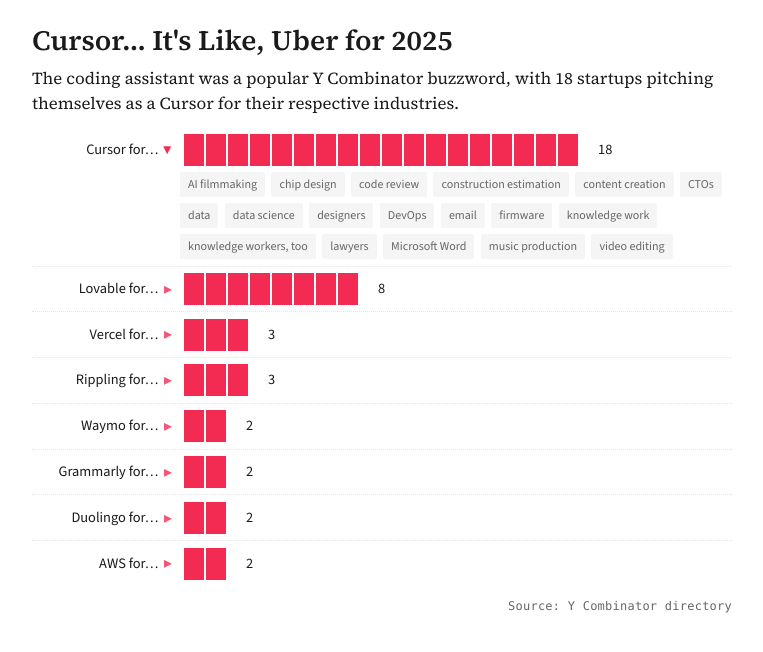
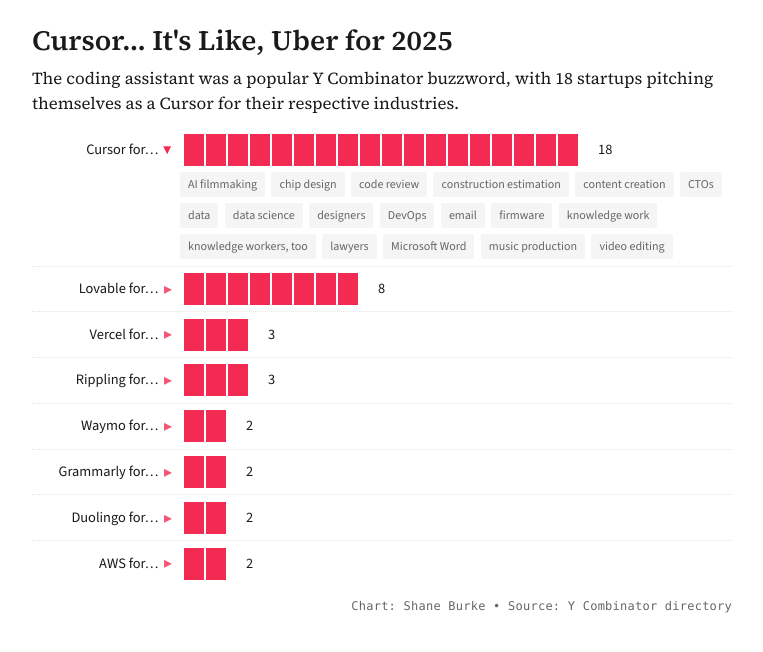
Before and after one commit to shane-theinfo/cursor-chart, a plain HTML site: page index.html in a window 1280 px wide. Shown: the whole page, without its empty margins (258-1021 px from the left). Drawn offline with nearby package versions, Linux system fonts and the light colour scheme.

Commit message:
Update source attribution in index.html

```diff
--- a/index.html
+++ b/index.html
@@ -226,7 +226,7 @@
 
         <div id="chart"></div>
 
-        <p class="source">Source: Y Combinator directory</p>
+        <p class="source">Chart: Shane Burke • Source: Y Combinator directory</p>
     </div>
 
     <script>
```
